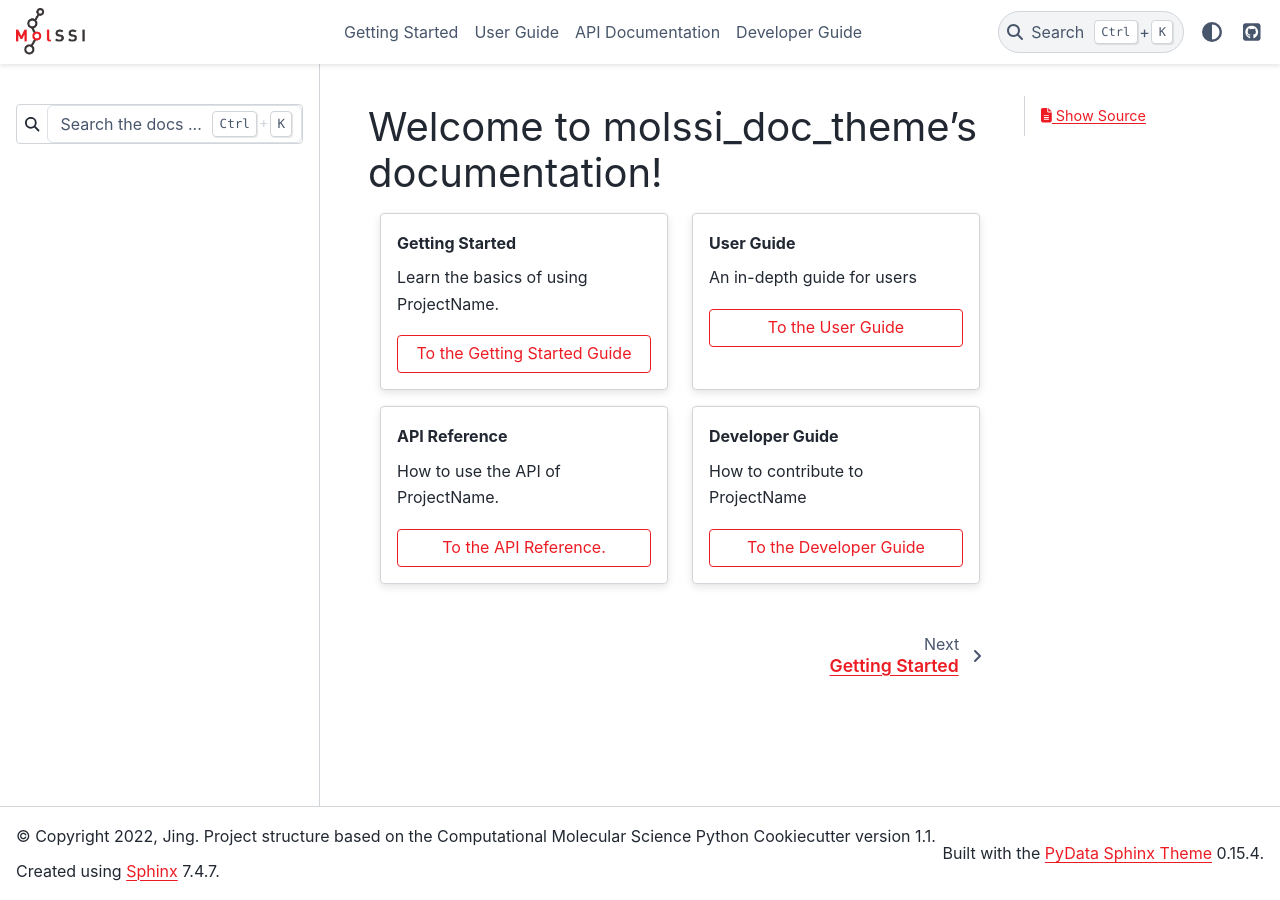
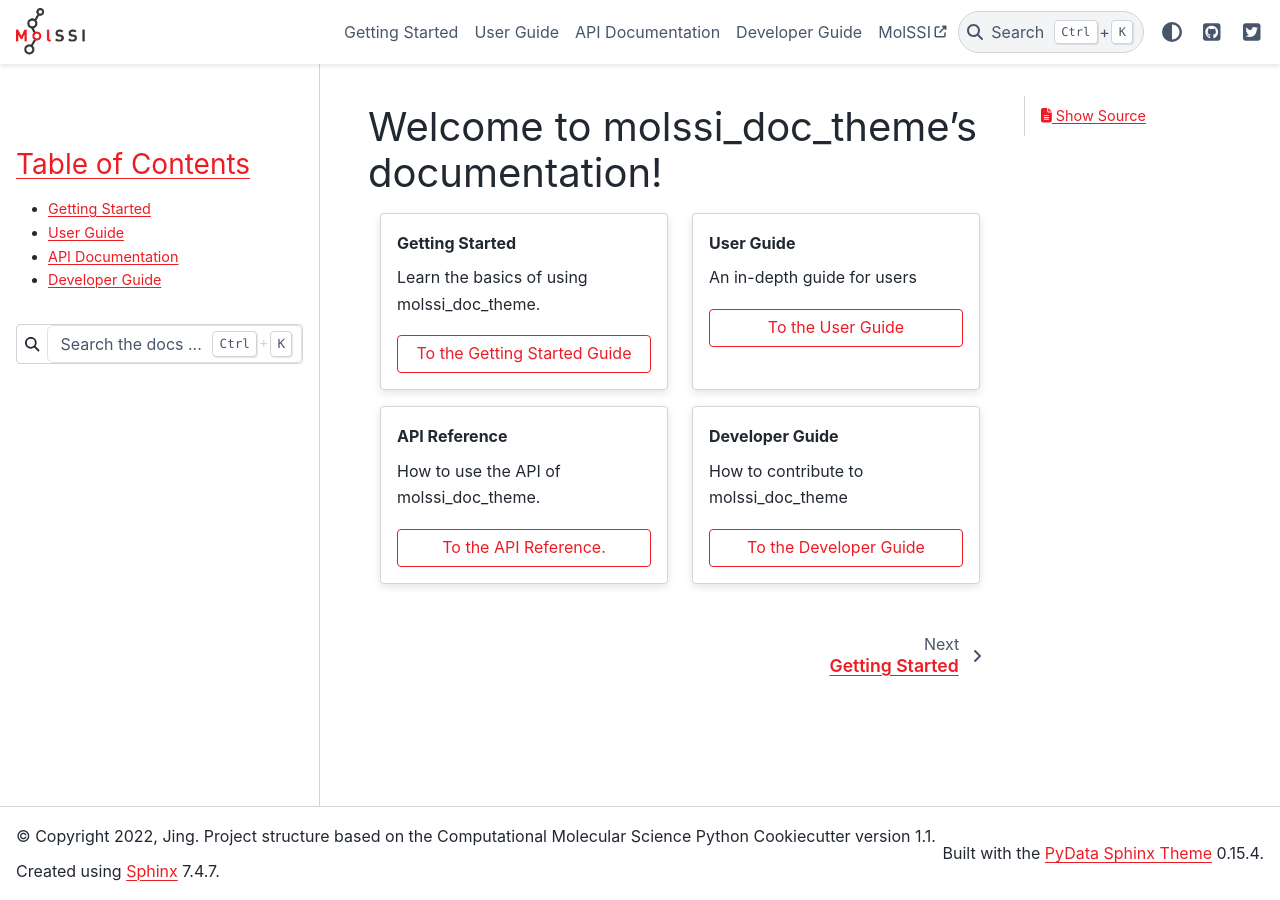
Before and after one commit to jchen0506/molssi_doc_theme, a Sphinx documentation site: the page built from docs/index.rst, in a window 1280 px wide. Built offline with Sphinx 7.4.7 and the PyData theme 0.15.4, drawn with Linux system fonts in a browser that asks for light colours; the version number could not be read and is left out.

Commit message:
customize logo for light and dark theme, sidebars

```diff
--- a/docs/_static/css/custom.css
+++ b/docs/_static/css/custom.css
@@ -2,4 +2,9 @@
 
 :root {
 	--pst-color-primary: #ed1c24 !important;
+	--pst-color-link-hover: gray !important;
 }
+
+i.fa-twitter-square:before {
+	color: gray;
+}
--- a/docs/conf.py
+++ b/docs/conf.py
@@ -96,6 +96,7 @@
 
 # Project logo option
 html_logo = "_static/molssi_main_logo.png"
+html_favicon = "_static/molssi_square.png"
 
 # Theme options are theme-specific and customize the look and feel of a theme
 # further.  For a list of options available for each theme, see the
@@ -103,8 +104,20 @@
 #
 html_theme_options = {
 	"github_url": "https://github.com/jchen0506/molssi_doc_theme",
+	"twitter_url": "https://twitter.com/MolSSI_NSF",
+
+	"logo": {
+      "image_light": "molssi_main_logo.png",
+      "image_dark": "molssi_main_logo_inverted_white.png",
+    },
+
 	"show_nav_level": 2,
-	"collapse_navigation": False
+	"collapse_navigation": False,
+	"external_links": [
+      {"name": "MolSSI", "url": "https://molssi.org"}
+  ],
+
+	"secondary_sidebar_items": ["page-toc", "sourcelink"],
 }
 
 # Add any paths that contain custom static files (such as style sheets) here,
@@ -113,7 +126,7 @@
 html_static_path = ['_static']
 
 html_css_files = [
-    'css/custom.css',
+  'css/custom.css',
 ]
 # Custom sidebar templates, must be a dictionary that maps document names
 # to template names.
@@ -124,7 +137,7 @@
 # 'searchbox.html']``.
 #
 html_sidebars = {
-    "**": ["search-field", "sidebar-nav-bs", "sidebar-ethical-ads"]
+  '**': ['globaltoc.html','search-field.html']
 }
 
 
--- a/docs/developer_guide.rst
+++ b/docs/developer_guide.rst
@@ -1,4 +1,4 @@
 Developer Guide
 ===============
 
-This page details how to contribute to ProjectName.
+This page details how to contribute to molssi_doc_theme.
--- a/docs/index.rst
+++ b/docs/index.rst
@@ -11,7 +11,7 @@
     .. grid-item-card:: Getting Started
       :margin: 0 3 0 0
 
-      Learn the basics of using ProjectName.
+      Learn the basics of using molssi_doc_theme.
 
       .. button-link:: ./getting_started.html
          :color: primary
@@ -35,7 +35,7 @@
     .. grid-item-card:: API Reference
       :margin: 0 3 0 0
 
-      How to use the API of ProjectName.
+      How to use the API of molssi_doc_theme.
 
       .. button-link:: ./api.html
          :color: primary
@@ -47,7 +47,7 @@
     .. grid-item-card::  Developer Guide
       :margin: 0 3 0 0
 
-      How to contribute to ProjectName
+      How to contribute to molssi_doc_theme
 
       .. button-link:: ./developer_guide.html
          :color: primary
--- a/docs/user_guide.rst
+++ b/docs/user_guide.rst
@@ -1,4 +1,4 @@
 User Guide
 ===============
 
-This page details how to use ProjectName.
+This page details how to use molssi_doc_theme.
```
Also changed, not shown: docs/_static/molssi_main_logo_inverted_white.png (added).
